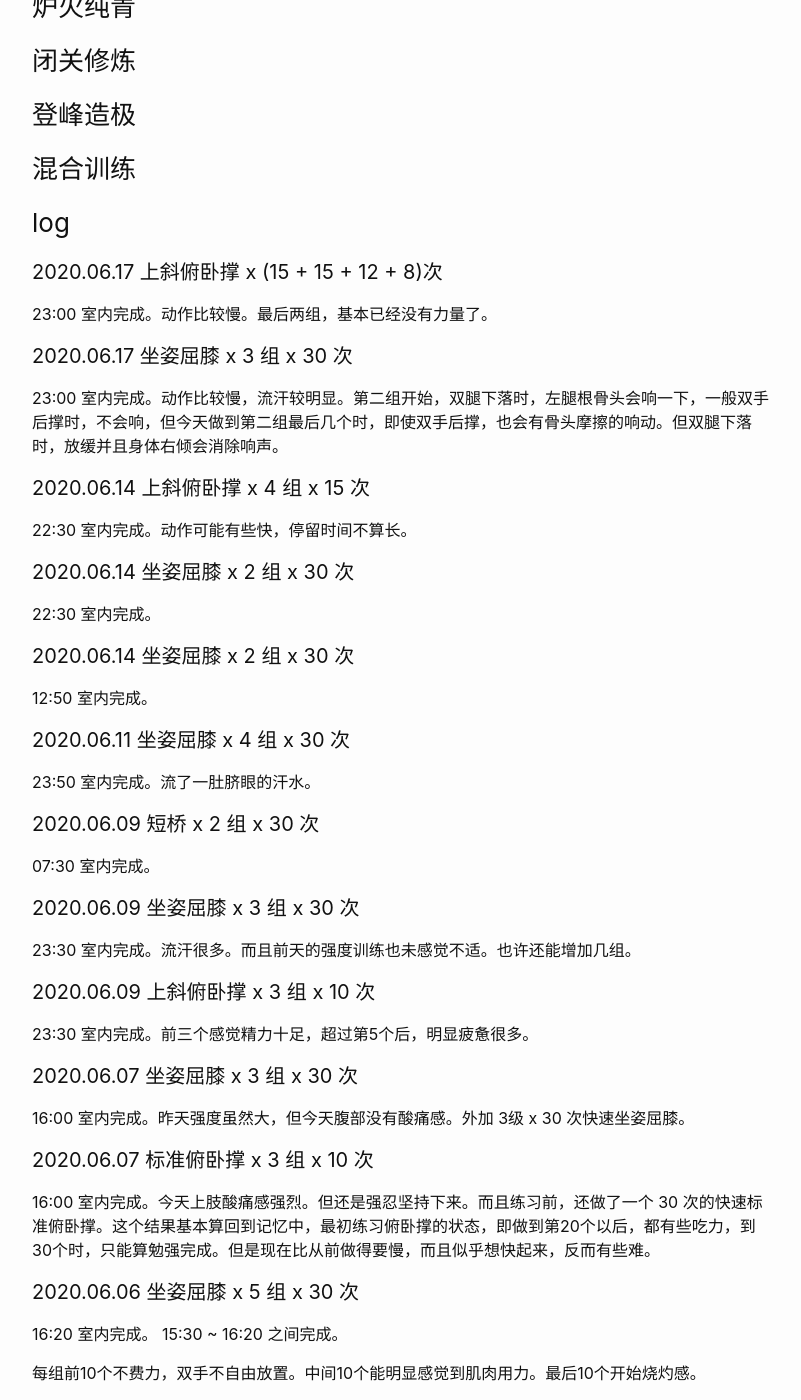
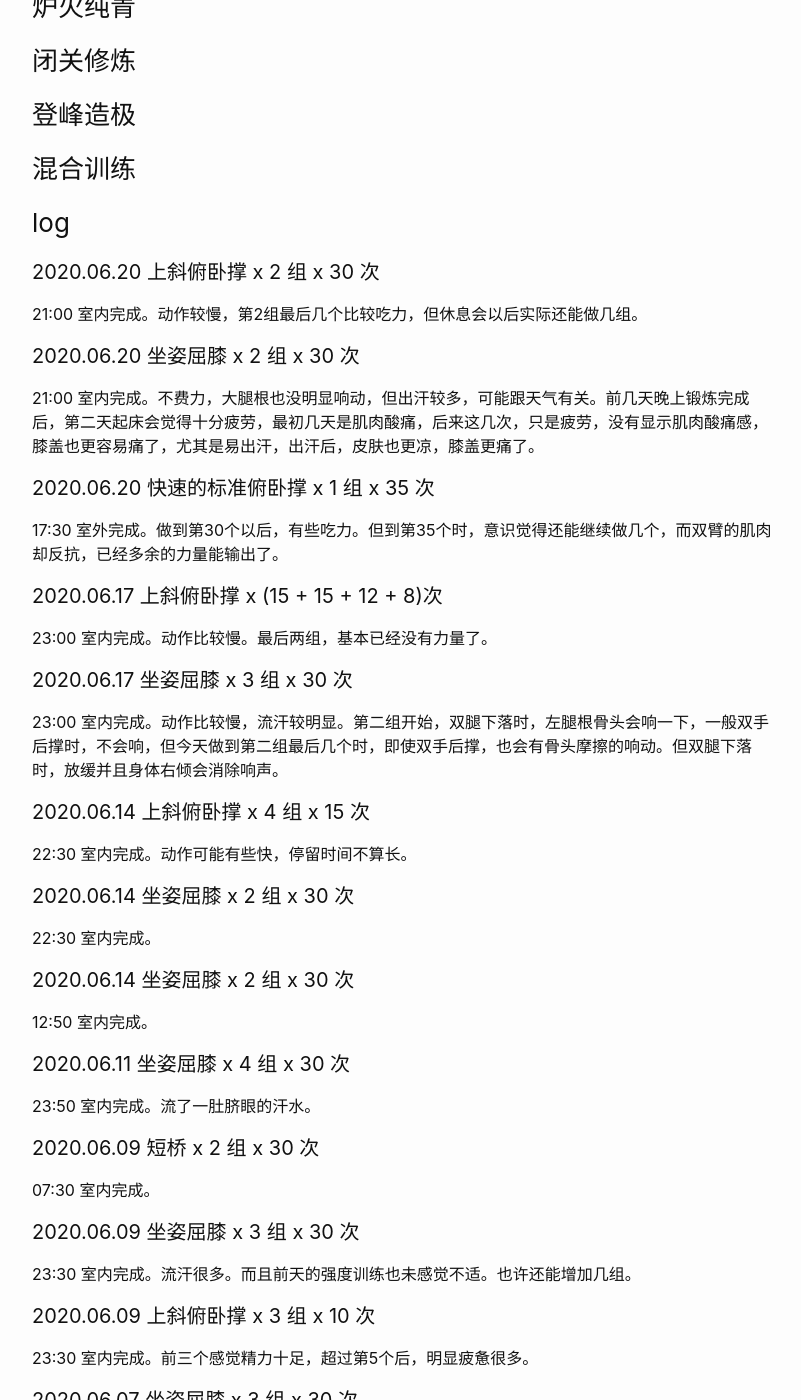
Before and after one commit to wangtiga/wangtiga.github.io, a Jekyll site: the page built from _previews/exercise.md, in a window 1280 px wide and 1400 px high, scrolled down 653 px. Shown: the whole window, without its empty margins (238-1039 px from the left). Built offline with Jekyll 4.4.1, drawn with Linux system fonts in a browser that asks for light colours; some of the changed text lies outside the part shown.

Commit message:
updated from notep

```diff
--- a/_previews/exercise.md
+++ b/_previews/exercise.md
@@ -29,6 +29,20 @@ tags:   todo
 
 
 ### log
+
+#### 2020.06.20 上斜俯卧撑 x 2 组 x 30 次
+
+21:00 室内完成。动作较慢，第2组最后几个比较吃力，但休息会以后实际还能做几组。
+
+#### 2020.06.20 坐姿屈膝 x 2 组 x 30 次
+
+21:00 室内完成。不费力，大腿根也没明显响动，但出汗较多，可能跟天气有关。前几天晚上锻炼完成后，第二天起床会觉得十分疲劳，最初几天是肌肉酸痛，后来这几次，只是疲劳，没有显示肌肉酸痛感，膝盖也更容易痛了，尤其是易出汗，出汗后，皮肤也更凉，膝盖更痛了。
+
+
+#### 2020.06.20 快速的标准俯卧撑 x 1 组 x 35 次
+
+17:30 室外完成。做到第30个以后，有些吃力。但到第35个时，意识觉得还能继续做几个，而双臂的肌肉却反抗，已经多余的力量能输出了。
+
 
 #### 2020.06.17 上斜俯卧撑 x (15 + 15 + 12 + 8)次
 
@@ -84,7 +98,12 @@ tags:   todo
 
 #### 2020.06.07 标准俯卧撑 x 3 组 x 10 次
 
-16:00 室内完成。今天上肢酸痛感强烈。但还是强忍坚持下来。而且练习前，还做了一个 30 次的快速标准俯卧撑。这个结果基本算回到记忆中，最初练习俯卧撑的状态，即做到第20个以后，都有些吃力，到30个时，只能算勉强完成。但是现在比从前做得要慢，而且似乎想快起来，反而有些难。
+16:00 室内完成。今天上肢酸痛感强烈。但还是强忍坚持下来。
+
+#### 2020.06.07 快速的标准俯卧撑 x 1 组 x 30 次
+
+15:30 室内完成。这个结果基本算回到记忆中，最初练习俯卧撑的状态。做到第20个以后，都有些吃力，到30个时，只能算勉强完成。但是现在比从前做得要慢，而且做得快一点时，也得吃力了。
+
 
 
 #### 2020.06.06 坐姿屈膝 x 5 组 x 30 次
```
Also changed, not shown: _previews/2019-06-20-4742_2014_04.md (+4 -0 lines), _previews/2019-06-27-4742_2013_04.md (+13 -8 lines), _previews/algorithm_data_structure.md (+11 -0 lines), _reprints/codis.md (+2 -0 lines).
